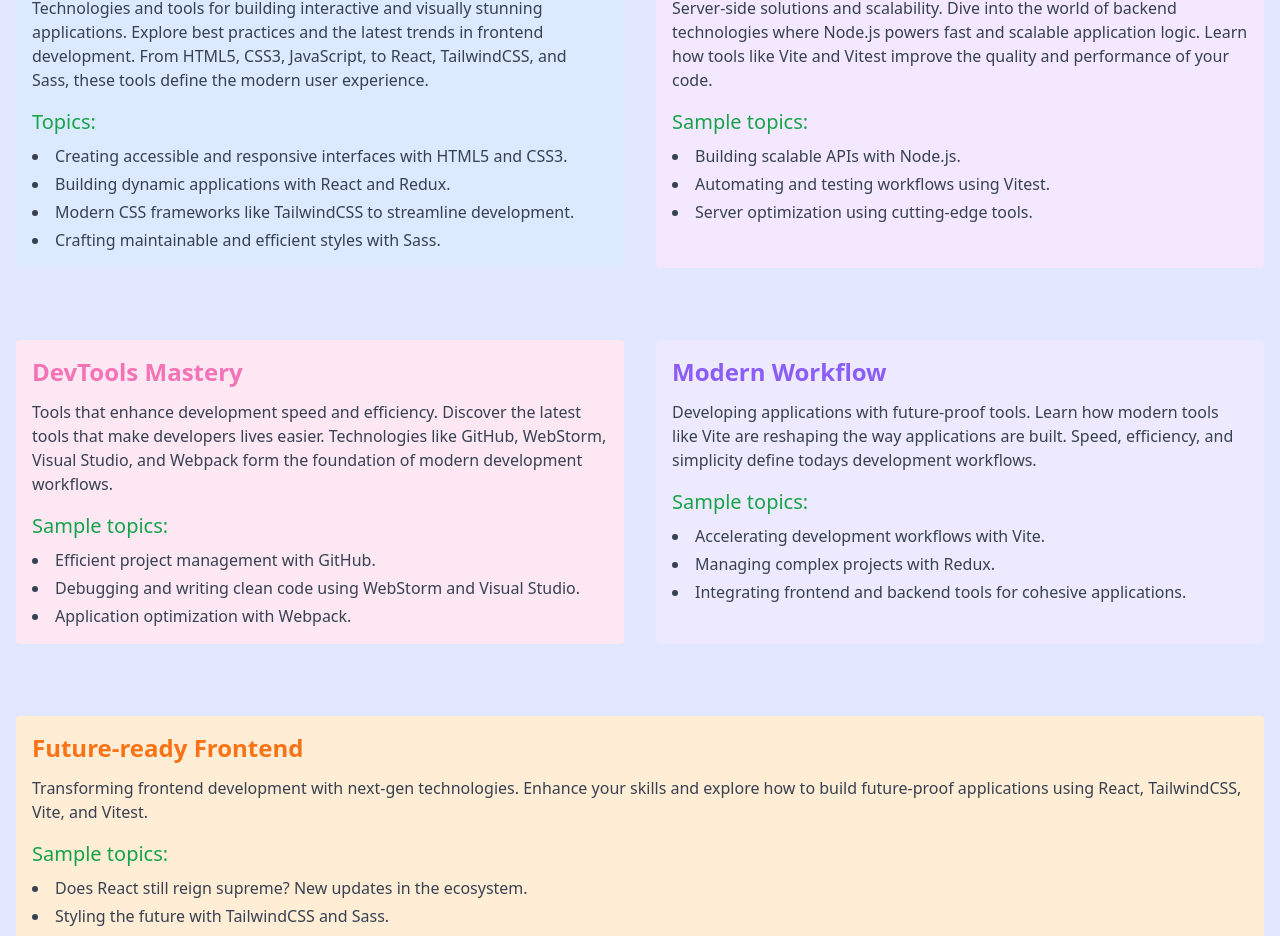
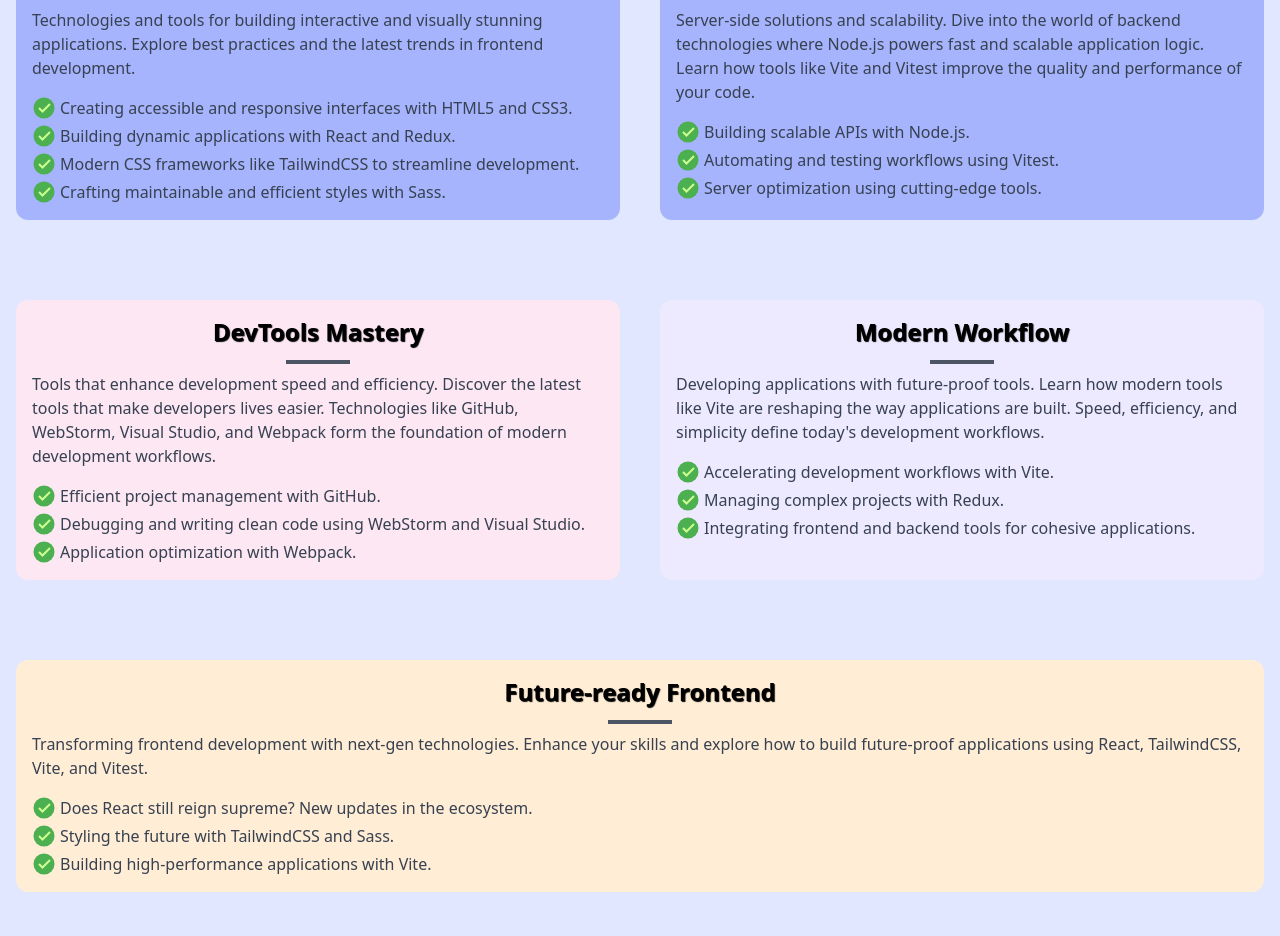
Before and after one commit to sabaudianin/NicePage, a React app: page / in a window 1280 px wide. Shown: the part 1796-2732 px from the top of the page. Built offline with nearby package versions, Linux system fonts and the light colour scheme; no server answers.

Commit message:
Dev TopicCard component

```diff
--- a/src/components/technology/TechPath.jsx
+++ b/src/components/technology/TechPath.jsx
@@ -1,8 +1,11 @@
 import { GiOnTarget } from "react-icons/gi";
+import { FcOk } from "react-icons/fc";
+import { TbArrowForwardUp } from "react-icons/tb";
+import { TopicCard } from "./TopicCard";
 
 export const TechPath = () => {
   return (
-    <section className="p-4 text-gray-700 font-sans">
+    <section className="p-4 font-sans">
       <article className="mb-12 ">
         <h2 className="text-3xl font-bold mb-4 text-purple-500 text-center text-shadow dark:text-shadow-dark ">
           <div className="flex justify-center items-center text-error gap-2">
@@ -17,143 +20,72 @@
           </div>
           Tracks & Focus Areas
         </h2>
-        <span className="text-lg text-gray-700 font-semibold text-center">
+        <p className="text-lg  font-semibold text-center">
           Discover the technologies, tools, and trends shaping the future of
           development.
-        </span>
+        </p>
       </article>
 
-      <div className="grid grid-cols-1 lg:grid-cols-2 gap-8">
-        <article className="p-4 mb-10 bg-blue-100 rounded">
-          <h3 className="text-2xl font-semibold text-blue-500 mb-3">
-            Frontend & Design Excellence
-          </h3>
-          <p className="text-gray-700 mb-4">
-            Technologies and tools for building interactive and visually
+      <div className="grid grid-cols-1 lg:grid-cols-2 gap-10">
+        <TopicCard
+          title="Frontend & Design Excellence"
+          description="Technologies and tools for building interactive and visually
             stunning applications. Explore best practices and the latest trends
-            in frontend development. From HTML5, CSS3, JavaScript, to React,
-            TailwindCSS, and Sass, these tools define the modern user
-            experience.
-          </p>
-          <h4 className="text-xl font-medium text-green-600 mb-2">Topics:</h4>
-          <ul className="list-disc list-inside space-y-1">
-            <li className="text-gray-700">
-              Creating accessible and responsive interfaces with HTML5 and CSS3.
-            </li>
-            <li className="text-gray-700">
-              Building dynamic applications with React and Redux.
-            </li>
-            <li className="text-gray-700">
-              Modern CSS frameworks like TailwindCSS to streamline development.
-            </li>
-            <li className="text-gray-700">
-              Crafting maintainable and efficient styles with Sass.
-            </li>
-          </ul>
-        </article>
-
-        <article className="p-4 mb-10 bg-purple-100 rounded">
-          <h3 className="text-2xl font-semibold text-purple-600 mb-3">
-            Backend & Node.js Ecosystem
-          </h3>
-          <p className="text-gray-700 mb-4">
-            Server-side solutions and scalability. Dive into the world of
+            in frontend development."
+          topics={[
+            "Creating accessible and responsive interfaces with HTML5 and CSS3.",
+            "Building dynamic applications with React and Redux.",
+            "Modern CSS frameworks like TailwindCSS to streamline development.",
+            "Crafting maintainable and efficient styles with Sass.",
+          ]}
+          bgColor="bg-indigo-300"
+        />
+        <TopicCard
+          title=" Backend & Node.js Ecosystem"
+          description="Server-side solutions and scalability. Dive into the world of
             backend technologies where Node.js powers fast and scalable
             application logic. Learn how tools like Vite and Vitest improve the
-            quality and performance of your code.
-          </p>
-          <h4 className="text-xl font-medium text-green-600 mb-2">
-            Sample topics:
-          </h4>
-          <ul className="list-disc list-inside space-y-1">
-            <li className="text-gray-700">
-              Building scalable APIs with Node.js.
-            </li>
-            <li className="text-gray-700">
-              Automating and testing workflows using Vitest.
-            </li>
-            <li className="text-gray-700">
-              Server optimization using cutting-edge tools.
-            </li>
-          </ul>
-        </article>
+            quality and performance of your code."
+          topics={[
+            "Building scalable APIs with Node.js.",
+            "Automating and testing workflows using Vitest.",
+            "Server optimization using cutting-edge tools.",
+          ]}
+          bgColor="bg-indigo-300"
+        />
+        <TopicCard
+          title="DevTools Mastery"
+          description="Tools that enhance development speed and efficiency. Discover the latest tools that make developers lives easier. Technologies like GitHub, WebStorm, Visual Studio, and Webpack form the foundation of modern development workflows."
+          topics={[
+            "Efficient project management with GitHub.",
+            "Debugging and writing clean code using WebStorm and Visual Studio.",
+            "Application optimization with Webpack.",
+          ]}
+          bgColor="bg-pink-100"
+        />
 
-        <article className="p-4 mb-10 bg-pink-100 rounded">
-          <h3 className="text-2xl font-semibold text-pink-400 mb-3">
-            DevTools Mastery
-          </h3>
-          <p className="text-gray-700 mb-4">
-            Tools that enhance development speed and efficiency. Discover the
-            latest tools that make developers lives easier. Technologies like
-            GitHub, WebStorm, Visual Studio, and Webpack form the foundation of
-            modern development workflows.
-          </p>
-          <h4 className="text-xl font-medium text-green-600 mb-2">
-            Sample topics:
-          </h4>
-          <ul className="list-disc list-inside space-y-1">
-            <li className="text-gray-700">
-              Efficient project management with GitHub.
-            </li>
-            <li className="text-gray-700">
-              Debugging and writing clean code using WebStorm and Visual Studio.
-            </li>
-            <li className="text-gray-700">
-              Application optimization with Webpack.
-            </li>
-          </ul>
-        </article>
-
-        <article className="p-4 mb-10 bg-violet-100 rounded">
-          <h3 className="text-2xl font-semibold text-violet-500 mb-3">
-            Modern Workflow
-          </h3>
-          <p className="text-gray-700 mb-4">
-            Developing applications with future-proof tools. Learn how modern
-            tools like Vite are reshaping the way applications are built. Speed,
-            efficiency, and simplicity define todays development workflows.
-          </p>
-          <h4 className="text-xl font-medium text-green-600 mb-2">
-            Sample topics:
-          </h4>
-          <ul className="list-disc list-inside space-y-1">
-            <li className="text-gray-700">
-              Accelerating development workflows with Vite.
-            </li>
-            <li className="text-gray-700">
-              Managing complex projects with Redux.
-            </li>
-            <li className="text-gray-700">
-              Integrating frontend and backend tools for cohesive applications.
-            </li>
-          </ul>
-        </article>
+        <TopicCard
+          title="Modern Workflow"
+          description="Developing applications with future-proof tools. Learn how modern tools like Vite are reshaping the way applications are built. Speed, efficiency, and simplicity define today's development workflows."
+          topics={[
+            "Accelerating development workflows with Vite.",
+            "Managing complex projects with Redux.",
+            "Integrating frontend and backend tools for cohesive applications.",
+          ]}
+          bgColor="bg-violet-100"
+        />
 
         <div className="col-span-1 lg:col-span-2 flex justify-center">
-          <article className="p-4 mb-10 bg-orange-100 rounded lg:col-span-2 ">
-            <h3 className="text-2xl font-semibold text-orange-500 mb-3">
-              Future-ready Frontend
-            </h3>
-            <p className="text-gray-700 mb-4">
-              Transforming frontend development with next-gen technologies.
-              Enhance your skills and explore how to build future-proof
-              applications using React, TailwindCSS, Vite, and Vitest.
-            </p>
-            <h4 className="text-xl font-medium text-green-600 mb-2">
-              Sample topics:
-            </h4>
-            <ul className="list-disc list-inside space-y-1">
-              <li className="text-gray-700">
-                Does React still reign supreme? New updates in the ecosystem.
-              </li>
-              <li className="text-gray-700">
-                Styling the future with TailwindCSS and Sass.
-              </li>
-              <li className="text-gray-700">
-                Building high-performance applications with Vite.
-              </li>
-            </ul>
-          </article>
+          <TopicCard
+            title="Future-ready Frontend"
+            description="Transforming frontend development with next-gen technologies. Enhance your skills and explore how to build future-proof applications using React, TailwindCSS, Vite, and Vitest."
+            topics={[
+              "Does React still reign supreme? New updates in the ecosystem.",
+              "Styling the future with TailwindCSS and Sass.",
+              "Building high-performance applications with Vite.",
+            ]}
+            bgColor="bg-orange-100"
+          />
         </div>
       </div>
     </section>
--- /dev/null
+++ b/src/components/technology/TopicCard.jsx
@@ -0,0 +1,29 @@
+import { FcOk } from "react-icons/fc";
+
+export const TopicCard = ({ title, description, topics, bgColor }) => {
+  return (
+    <article
+      className={`p-4 mb-10 rounded-xl hover:scale-102 hover:shadow-lg transition-transform duration-300 ${bgColor}`}
+    >
+      <h3 className="text-2xl font-semibold text-shadow mb-3 text-center">
+        {title}
+      </h3>
+
+      <hr className="mx-auto w-16 border-2 border-gray-600 my-2" />
+
+      <p className="text-gray-700 font-medium mb-4">{description}</p>
+
+      <ul className="space-y-1">
+        {topics.map((item, index) => (
+          <li
+            key={index}
+            className="text-gray-700 flex items-center gap-1"
+          >
+            <FcOk className="text-2xl" />
+            {item}
+          </li>
+        ))}
+      </ul>
+    </article>
+  );
+};
--- a/tailwind.config.js
+++ b/tailwind.config.js
@@ -80,6 +80,9 @@
         ".rotate-y-180": {
           transform: "rotateY(180deg)",
         },
+        ".scale-102": {
+          transform: "scale(1.02)",
+        },
       };
       addUtilities(newUtilities, ["hover", "dark"]);
     }),
```
